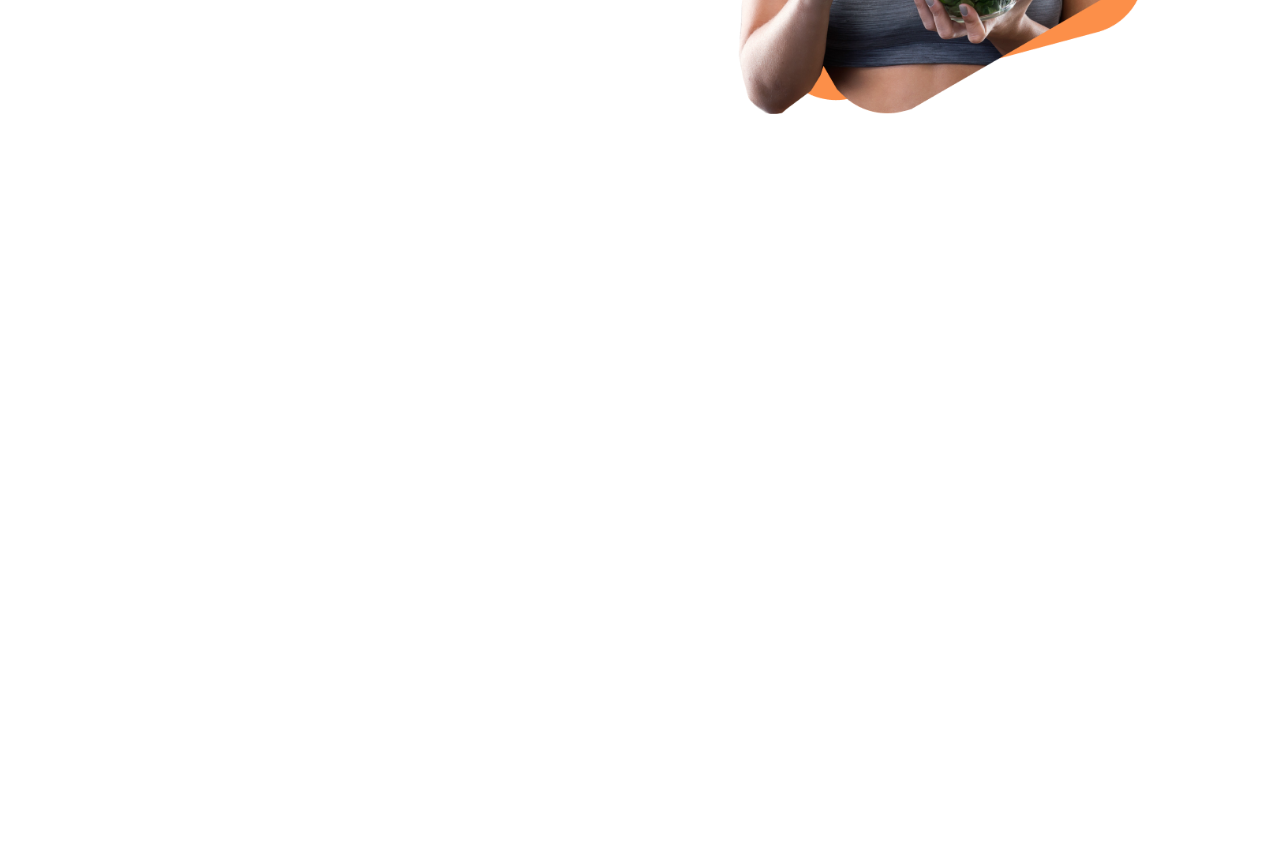
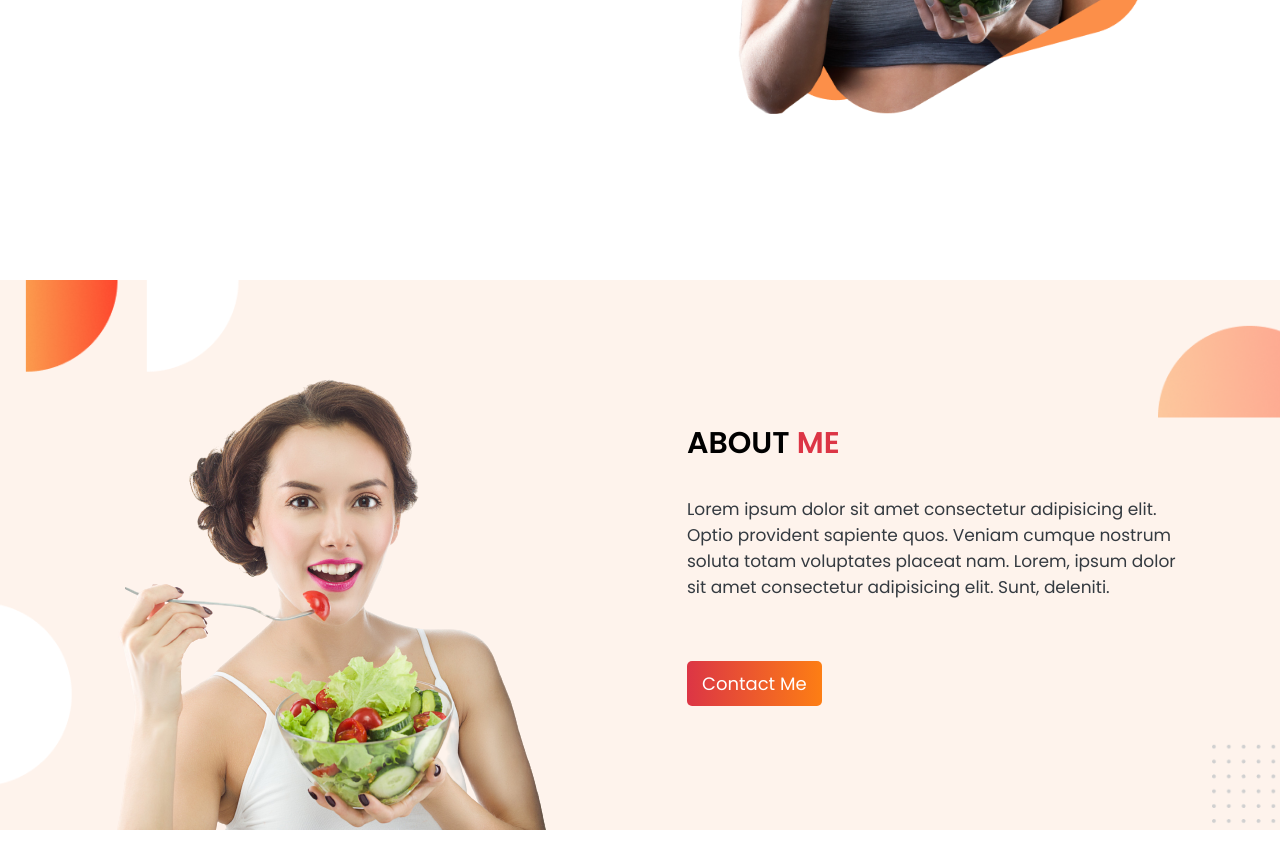
Before and after one commit to sazalislam04/eat-health-clone, a plain HTML site: page index.html in a window 1280 px wide. Shown: the part 570-1438 px from the top of the page. Before the commit the page ends 800 px from the top, so only its background shows below. Drawn offline with Linux system fonts and the light colour scheme.

Commit message:
complete about section

```diff
--- a/index.html
+++ b/index.html
@@ -33,6 +33,25 @@
     <!-- header seaction end -->
 
     <!-- about section area start -->
+    <section class="section bg">
+        <div class="container">
+            <div class="row">
+                <div>
+                    <img class="about-img" src="image/female/6667872_preview-removebg-preview.png" alt="">
+                </div>
+                <div class="about-content">
+                    <h1 class="about-title">about <span class="primary">me</span></h1>
+                    <p class="about-desc">Lorem ipsum dolor sit amet consectetur adipisicing elit. Optio provident
+                        sapiente
+                        quos. Veniam
+                        cumque nostrum soluta totam voluptates placeat nam. Lorem, ipsum dolor sit amet consectetur
+                        adipisicing elit. Sunt, deleniti.</p>
+
+                    <a class="contact-button" href="#">contact me</a>
+                </div>
+            </div>
+        </div>
+    </section>
     <!-- about section area end -->
 </body>
 
--- a/style.css
+++ b/style.css
@@ -15,6 +15,11 @@
 
 body {
     font-family: 'Poppins', sans-serif;
+    height: 4000px;
+}
+
+.section {
+    margin: 50px 0;
 }
 
 .container {
@@ -48,7 +53,7 @@ body {
     color: var(--gray-dark);
 }
 
-.left .title .primary {
+.primary {
     color: var(--red);
 }
 
@@ -72,7 +77,53 @@ body {
     background-image: linear-gradient(to right, var(--red), var(--orange));
 }
 
+.contact-button {
+    text-decoration: none;
+    padding: 10px 15px;
+    font-size: 18px;
+    color: #fff;
+    background-image: linear-gradient(to right, var(--red), var(--orange));
+    border-radius: 5px;
+    text-transform: capitalize;
+    transition: 0.5s ease-in-out;
+}
+
+.contact-button:hover {
+    background-image: linear-gradient(to left, var(--red), var(--orange));
+}
+
 .right img {
     margin-top: 30px;
     width: 520px;
 }
+
+
+/* about section */
+.bg {
+    background-image: url(image/shapes/7.png);
+    background-position: center;
+    background-size: cover;
+    background-repeat: no-repeat;
+    height: 550px;
+    width: 100%;
+}
+
+.about-img {
+    margin-top: 80px;
+}
+
+.about-content {
+    margin-left: 70px;
+}
+
+.about-title {
+    font-size: 30px;
+    text-transform: uppercase;
+    margin-bottom: 30px;
+}
+
+.about-desc {
+    margin-bottom: 70px;
+    font-size: 17px;
+    color: var(--gray-dark);
+}
```
